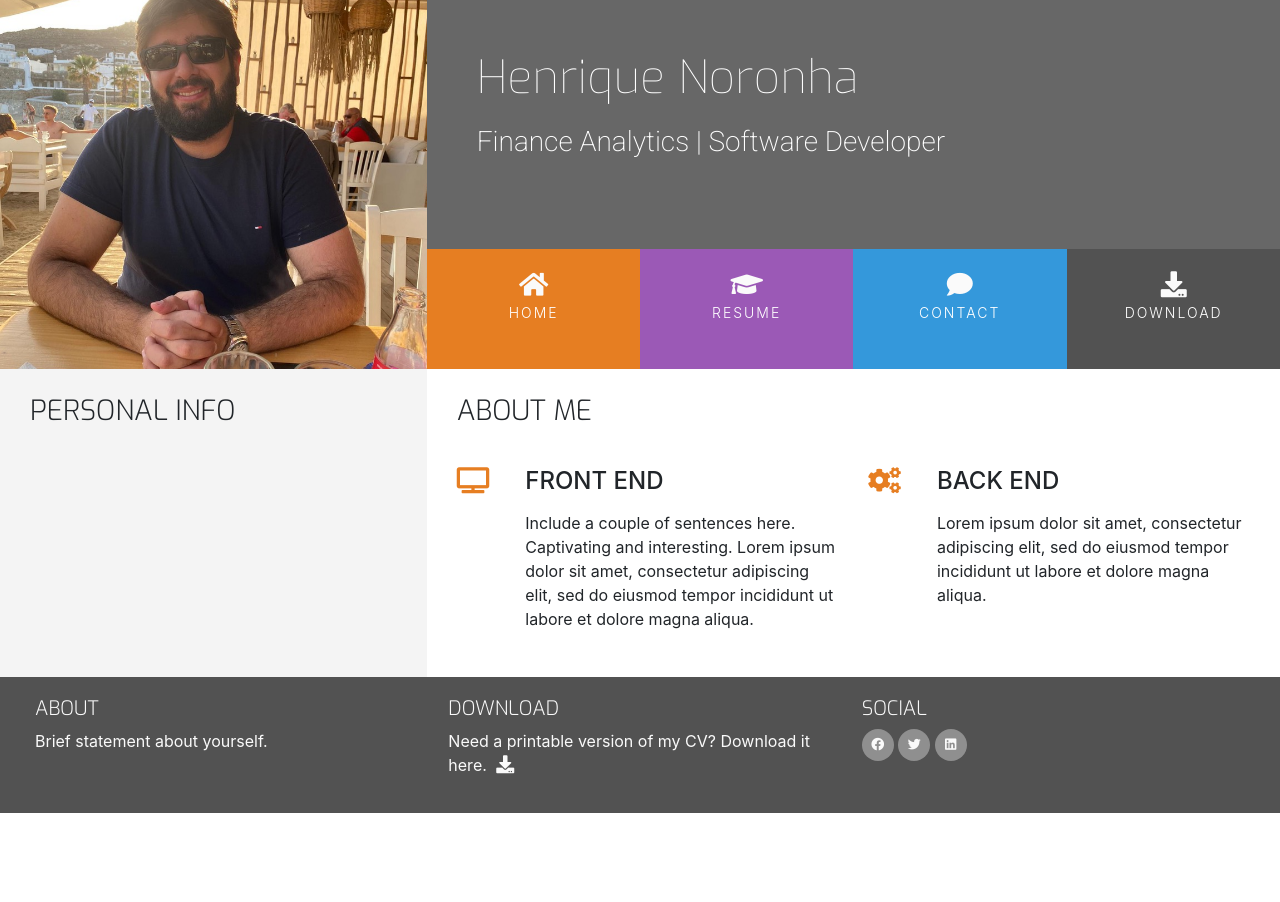
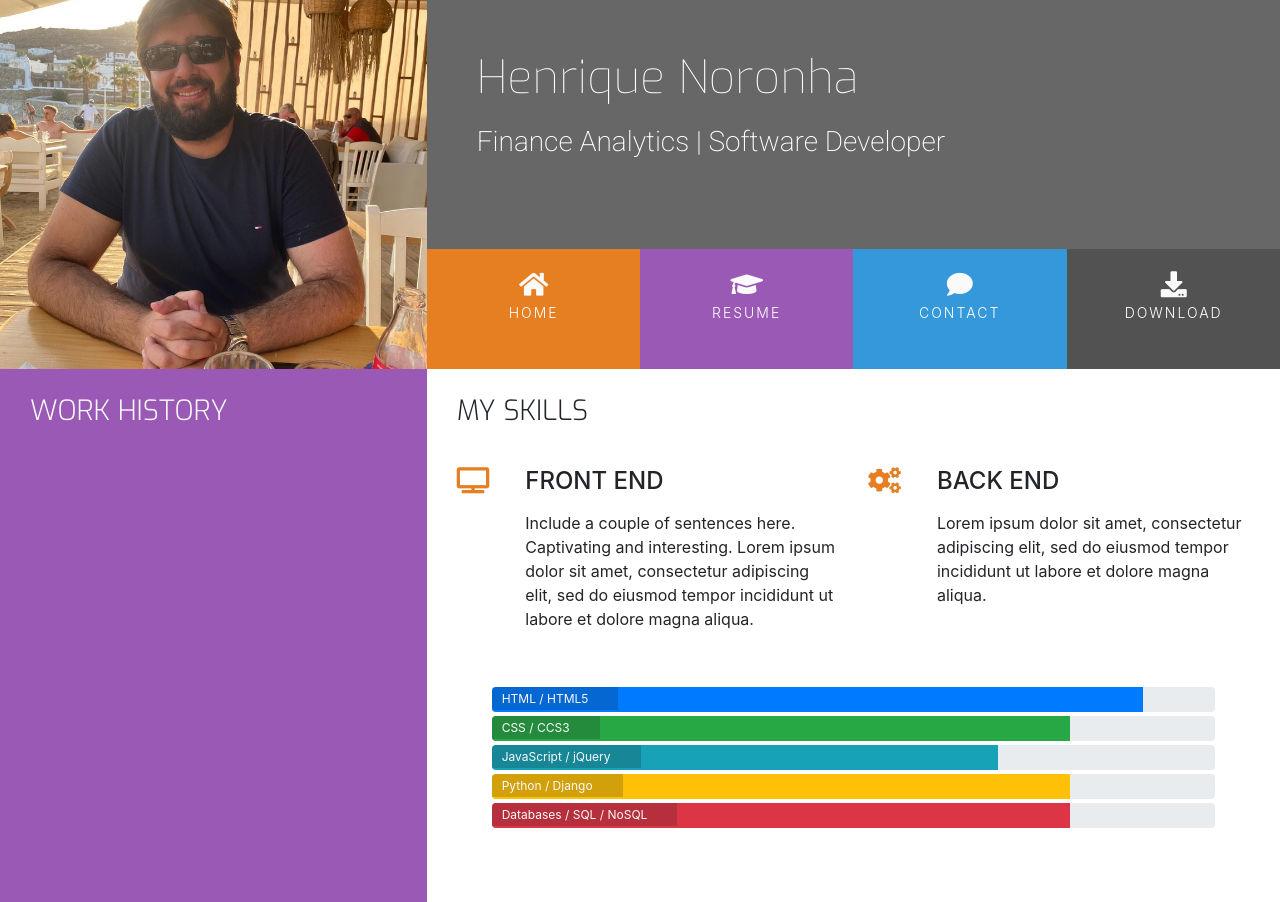
Before and after one commit to HenriqueNoronha/Resume-Project, a plain HTML site: page resume.html in a window 1280 px wide. Shown: the top 902 px of the page. Before the commit the page ends 813 px from the top, so only its background shows below. Drawn offline with nearby package versions, Linux system fonts and the light colour scheme.

Commit message:
Add the skills progress bars features

```diff
--- a/assets/css/style.css
+++ b/assets/css/style.css
@@ -8,6 +8,10 @@
 
 .bg-color-personal-info {
     background-color: #f4f4f4;
+}
+
+.bg-color-work-history {
+    background-color: #9b59b6;
 }
 
 .bg-color-three-reasons {
@@ -60,6 +64,7 @@ h1,h2,h3,h4 {
     float: none;
 }
 
+.history-heading,
 .section-heading {
     font-family: "Exo", sans-serif;
     font-weight: 300;
@@ -257,3 +262,32 @@ footer {
     position: relative;
     width: 60%;
 }
+
+/*--------------------------------Skils---------------------------*/
+
+.progress {
+    position: relative;
+    height: 25px;
+    margin-bottom: 4px;
+
+}
+
+.progress-type {
+    position: absolute;
+    left: 0px;
+    font-weight: 400;
+    padding: 3px 30px 2px 10px;
+    color: #fafafa;
+    background-color: rgba(25, 25, 25, 0.2);
+}
+
+.progress-section {
+    margin: 40px 20px;
+}
+
+/*--------------------------------Work History---------------------------*/
+
+.history-heading {
+    color: #fafafa;
+    margin-bottom: 50px;
+}
--- a/resume.html
+++ b/resume.html
@@ -45,11 +45,11 @@
     </header>
     <section class="container-fluid">
         <div class="row">
-            <div class="col-md-4 bg-color-personal-info section-column">
+            <div class="col-md-4 bg-color-work-history section-column">
                 <div class="row">
                     <div class="col-12">
-                        <h3 class="section-heading uppercase">
-                            Personal Info
+                        <h3 class="history-heading uppercase">
+                            Work History
                         </h3>
                     </div>
                 </div>
@@ -57,7 +57,7 @@
             <div class="col-md-8 bg-color-three-reasons section-column">
                 <div class="row">
                     <div class="col">
-                        <h3 class="section-heading uppercase">About Me</h3>
+                        <h3 class="section-heading uppercase">My Skills</h3>
                     </div>
                 </div>
                 <div class="row">
@@ -88,6 +88,40 @@
                                     sed do eiusmod tempor incididunt ut labore et dolore magna aliqua.
                                 </p>
                             </div>
+                        </div>
+                    </div>
+                </div>
+                <div class="row progress-section">
+                    <div class="col">
+                        <div class="progress">
+                            <div class="progress-bar" role="progressbar" aria-valuenow="90" aria-valuemin="0" aria-valuemax="100" style="width:90%">
+                                <span class="sr-only">90% complete</span>
+                            </div>
+                            <span class="progress-type">HTML / HTML5</span>
+                        </div>
+                        <div class="progress">
+                            <div class="progress-bar bg-success" role="progressbar" aria-valuenow="80" aria-valuemin="0" aria-valuemax="100" style="width:80%">
+                                <span class="sr-only">80% complete</span>
+                            </div>
+                            <span class="progress-type">CSS / CCS3</span>
+                        </div>
+                        <div class="progress">
+                            <div class="progress-bar bg-info" role="progressbar" aria-valuenow="70" aria-valuemin="0" aria-valuemax="100" style="width:70%">
+                                <span class="sr-only">70% complete</span>
+                            </div>
+                            <span class="progress-type">JavaScript / jQuery</span>
+                        </div>
+                        <div class="progress">
+                            <div class="progress-bar bg-warning" role="progressbar" aria-valuenow="80" aria-valuemin="0" aria-valuemax="100" style="width:80%">
+                                <span class="sr-only">80% complete</span>
+                            </div>
+                            <span class="progress-type">Python / Django</span>
+                        </div>
+                        <div class="progress">
+                            <div class="progress-bar bg-danger" role="progressbar" aria-valuenow="80" aria-valuemin="0" aria-valuemax="100" style="width:80%">
+                                <span class="sr-only">80% complete</span>
+                            </div>
+                            <span class="progress-type">Databases / SQL / NoSQL</span>
                         </div>
                     </div>
                 </div>
```
